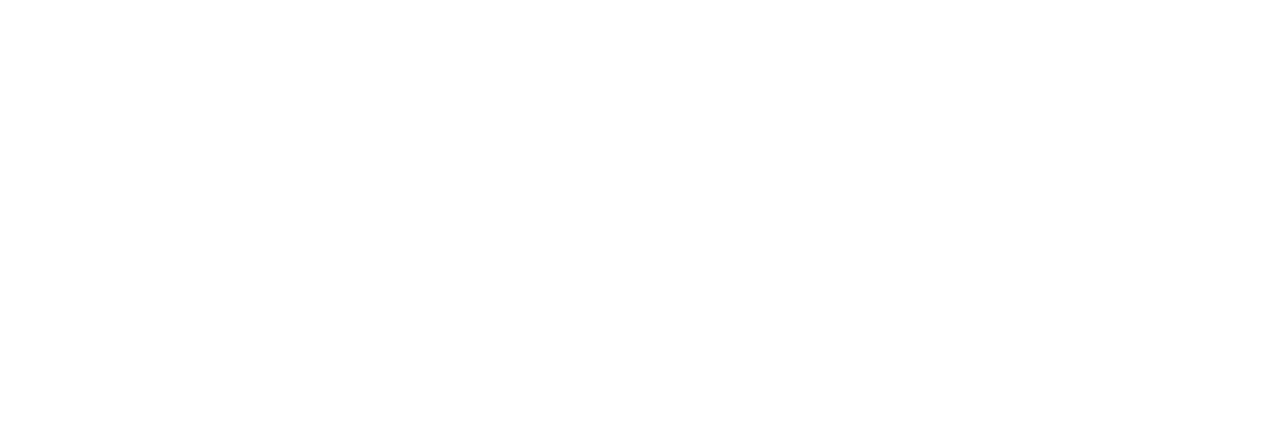
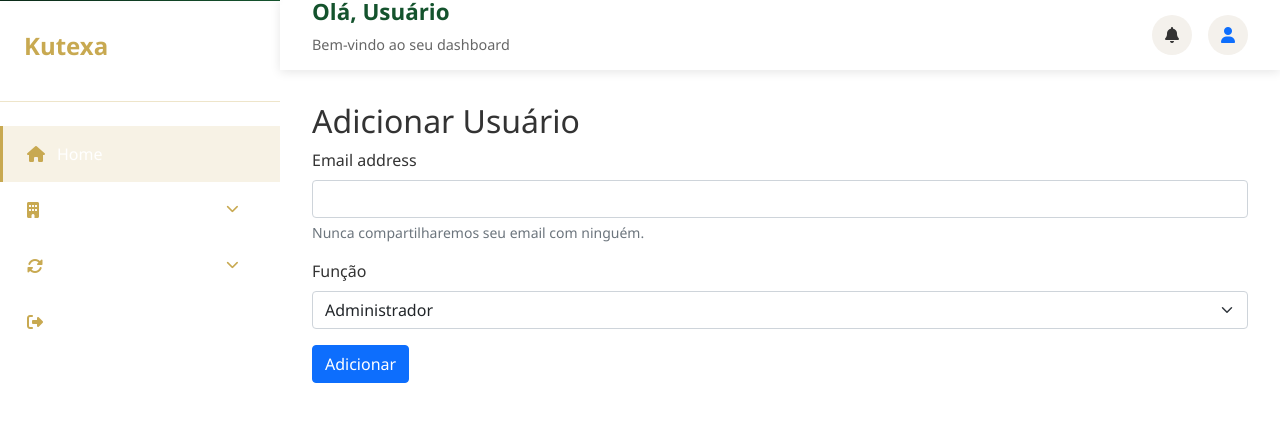
Before and after one commit to NelsonMuquissi/Learn, a React (Create React App) app: page /1/cadastrarUSuarioEmpresa in a window 1280 px wide. Before the commit this address had no page. Shown: the top 422 px of the page. Built offline with nearby package versions, Linux system fonts and the light colour scheme.

Commit message:
CadastrarUsuario empresa

```diff
--- a/public/index.html
+++ b/public/index.html
@@ -10,6 +10,10 @@
   href="https://cdnjs.cloudflare.com/ajax/libs/font-awesome/6.4.0/css/all.min.css"
 />
  <link rel="stylesheet" href="https://cdnjs.cloudflare.com/ajax/libs/font-awesome/6.4.0/css/all.min.css">
+
+
+<!-- tailwind cdn  -->
+<link href="https://cdn.jsdelivr.net/npm/bootstrap@5.0.2/dist/css/bootstrap.min.css" rel="stylesheet" integrity="sha384-EVSTQN3/azprG1Anm3QDgpJLIm9Nao0Yz1ztcQTwFspd3yD65VohhpuuCOmLASjC" crossorigin="anonymous">
 
     <meta
       name="description"
@@ -46,5 +50,6 @@
       To create a production bundle, use `npm run build` or `yarn build`.
     -->
 
+    <script src="https://cdn.jsdelivr.net/npm/bootstrap@5.0.2/dist/js/bootstrap.bundle.min.js" integrity="sha384-MrcW6ZMFYlzcLA8Nl+NtUVF0sA7MsXsP1UyJoMp4YLEuNSfAP+JcXn/tWtIaxVXM" crossorigin="anonymous"></script>
   </body>
 </html>
--- a/src/App.js
+++ b/src/App.js
@@ -1,6 +1,7 @@
 import { BrowserRouter, Route, Routes } from "react-router-dom";
 
 import { AlertProvider } from "./contexts/AlertContext";
+import CadastrarUsuarioEmpresa from './pages/cadastrarUsuarioEmpresa';
 import CadastroempresasPage from "./pages/CadastroempresasPage";
 import DashboardPage from "./pages/DashboardPage";
 import LandingPage from "./pages/LandingPage";
@@ -19,6 +20,7 @@
         <Route path="/dashboard" element={< DashboardPage/>} />
         <Route path="/reconciliation" element={< ReconciliationPage/>} />
         <Route path="/cadastroempresas" element={<CadastroempresasPage/>}/>
+        <Route path="/:id/cadastrarUSuarioEmpresa" element={<CadastrarUsuarioEmpresa/>}/>
         <Route path="/listarEmpresas" element={<ListarEmpresasPage/>}/>
       </Routes>
     </BrowserRouter>
--- /dev/null
+++ b/src/components/dashboard/CadastramentoDeUsuario.jsx
@@ -0,0 +1,104 @@
+import { useState } from "react";
+import { useParams } from "react-router-dom";
+import { useAlert } from "../../contexts/AlertContext";
+
+export default function CadastramentoDeUsuario() {
+  const [email, setEmail] = useState("");
+  const [role, setRole] = useState("admin"); // Pode mudar se quiser permitir escolha
+  const { showNotification } = useAlert();
+
+
+    const { id } = useParams();
+
+    const  companyId = id;
+  const handleSubmit = async (e) => {
+  e.preventDefault();
+
+  const token = localStorage.getItem("token");
+  if (!token) {
+    showNotification("Sessão expirada. Faça login novamente.", "error");
+    return;
+  }
+
+  if (!companyId) {
+    showNotification("ID da empresa não definido.", "error");
+    return;
+  }
+
+  try {
+    const response = await fetch(
+      `https://kutexa-api.onrender.com/api/v1/companies/${companyId}/users`,
+      {
+        method: "POST",
+        headers: {
+          "Content-Type": "application/json",
+          "Authorization": `Bearer ${token}`,
+        },
+        body: JSON.stringify({
+          userEmail: email,
+          role: role,
+        }),
+      }
+    );
+
+    if (response.status === 200) {
+      showNotification("Usuário adicionado com sucesso!", "success");
+      setEmail("");
+    } else if (response.status === 403) {
+      showNotification("Apenas administradores podem adicionar usuários.", "error");
+    } else if (response.status === 404) {
+      showNotification("Usuário com o e-mail fornecido não foi encontrado.", "warning");
+    } else {
+      showNotification("Erro desconhecido ao adicionar usuário.", "error");
+    }
+  } catch (error) {
+    console.error(error);
+    showNotification("Falha na comunicação com o servidor.", "error");
+  }
+};
+
+  return (
+    <div>
+      <div className="card-whiteSmoke">
+        <h2>Adicionar Usuário</h2>
+      </div>
+
+      <form onSubmit={handleSubmit}>
+        <div className="mb-3">
+          <label htmlFor="emailInput" className="form-label">
+            Email address
+          </label>
+          <input
+            type="email"
+            className="form-control"
+            id="emailInput"
+            aria-describedby="emailHelp"
+            value={email}
+            onChange={(e) => setEmail(e.target.value)}
+            required
+          />
+          <div id="emailHelp" className="form-text">
+            Nunca compartilharemos seu email com ninguém.
+          </div>
+        </div>
+
+        <div className="mb-3">
+          <label htmlFor="roleSelect" className="form-label">Função</label>
+          <select
+            id="roleSelect"
+            className="form-select"
+            value={role}
+            onChange={(e) => setRole(e.target.value)}
+          >
+            <option value="admin">Administrador</option>
+            <option value="user">Usuário</option>
+          </select>
+        </div>
+
+        <button type="submit" className="btn btn-primary">
+          Adicionar
+        </button>
+      </form>
+    </div>
+  );
+}
--- a/src/components/dashboard/Cadastroempresas.jsx
+++ b/src/components/dashboard/Cadastroempresas.jsx
@@ -8,7 +8,7 @@
     defaultCurrency: "AOA"
   });
 
-    const [processing, setProcessing] = useState(false);
+  const [processing, setProcessing] = useState(false);
   const [errors, setErrors] = useState({});
 
   const handleCompanyChange = (e) => {
--- a/src/components/dashboard/ListarEmpresas.jsx
+++ b/src/components/dashboard/ListarEmpresas.jsx
@@ -1,12 +1,13 @@
-
-import { useEffect, useState, } from "react";
-import "../../styles/reconciliation.css";
+import { useEffect, useState } from "react";
+import { useNavigate } from "react-router-dom";
 
 export default function ListarEmpresas() {
   const [companies, setCompanies] = useState([]);
   const [loading, setLoading] = useState(true);
   const [error, setError] = useState("");
 
+
+  const navigate = useNavigate()
   useEffect(() => {
     const fetchCompanies = async () => {
       const token = localStorage.getItem("token");
@@ -21,29 +22,19 @@
         const response = await fetch(
           "https://kutexa-api.onrender.com/api/v1/companies/",
           {
-            method: "GET",
             headers: {
               "Content-Type": "application/json",
-              Authorization: `Bearer ${token}`
+              Authorization: `Bearer ${token}`,
             },
-            credentials: "include"
           }
         );
 
-        if (response.status === 401) {
-          setError("Token inválido ou expirado. Faça login novamente.");
-          setLoading(false);
-          return;
-        }
-
-        if (!response.ok) {
-          throw new Error("Erro ao buscar empresas");
-        }
+        if (!response.ok) throw new Error();
 
         const data = await response.json();
         setCompanies(data);
-      } catch (err) {
-        setError("Erro de conexão com o servidor");
+      } catch {
+        setError("Erro ao buscar empresas");
       } finally {
         setLoading(false);
       }
@@ -52,63 +43,75 @@
     fetchCompanies();
   }, []);
 
-  if (loading) {
-    return <p style={{ padding: 20 }}>🔄 Carregando empresas...</p>;
-  }
+  if (loading)
+    return (
+      <div className="container mt-3">
+        <div className="alert alert-info py-2">
+          🔄 Carregando...
+        </div>
+      </div>
+    );
 
-  if (error) {
-    return <p style={{ padding: 20, color: "red" }}>{error}</p>;
-  }
+  if (error)
+    return (
+      <div className="container mt-3">
+        <div className="alert alert-danger py-2">{error}</div>
+      </div>
+    );
 
   return (
-    <div className="reconciliation-container-empresa">
-      <div className="page-header-empresa">
-        <h1>Empresas Cadastradas</h1>
-        <p>Lista de empresas registadas no sistema</p>
+    <div className="container mt-3">
+
+      <div className="d-flex justify-content-between align-items-center mb-3">
+        <h5 className="mb-0">Empresas</h5>
       </div>
 
-      <div className="register-card-empresa">
+      <div className="card shadow-sm">
+        <div className="card-body p-3">
+
           {companies.length === 0 ? (
-          <p>Nenhuma empresa encontrada.</p>
+            <p className="text-muted mb-0">Nenhuma empresa encontrada.</p>
           ) : (
-          <table className="empresa-table" style={{ width: "100%", borderCollapse: "collapse" }}>
-            <thead>
+            <div className="table-responsive">
+              <table className="table table-sm table-hover align-middle mb-0">
+                <thead className="table-light">
                   <tr>
-                <th style={th}>Nome</th>
-                <th style={th}>NIF</th>
-                <th style={th}>Moeda</th>
-                <th style={th}>Criado em</th>
+                    <th>Nome</th>
+                    <th>NIF</th>
+                    <th>Data</th>
+                    <th className="text-end">Ações</th>
                   </tr>
                 </thead>
-            <tbody>
+                <tbody className="text-white">
                   {companies.map((company) => (
                     <tr key={company.id}>
-                  <td style={td}>{company.name}</td>
-                  <td style={td}>{company.nif}</td>
-                  <td style={td}>{company.defaultCurrency}</td>
-                  <td style={td}>
+                      <td>{company.name}</td>
+                      <td>{company.nif}</td>
+                      <td>
                         {company.createdAt
                           ? new Date(company.createdAt).toLocaleDateString()
                           : "-"}
+                      </td>
+                      <td className="text-end">
+                        <button
+                          className="btn btn-sm btn-primary"
+                          onClick={() => navigate(`/${company.id}/cadastrarUSuarioEmpresa`)
+                          }
+                        >
+
+
+                          + Usuário
+                        </button>
                       </td>
                     </tr>
                   ))}
                 </tbody>
               </table>
+            </div>
           )}
+
+        </div>
       </div>
     </div>
   );
 }
-
-/* estilos simples inline (podes mover para CSS) */
-const th = {
-  padding: "12px",
-  borderBottom: "1px solid #ccc",
-  textAlign: "left"
-};
-
-const td = {
-  padding: "10px",
-  borderBottom: "1px solid #eee"
-};
--- a/src/components/dashboard/Sidebar.jsx
+++ b/src/components/dashboard/Sidebar.jsx
@@ -44,7 +44,7 @@
       hasSubmenu: true,
       submenu: [
         { text: 'Cadastrar Empresa', onClick: () => window.location.href = '/cadastroempresas' },
-        { text: 'Ver Empresas', onClick: () => window.location.href = '/listarEmpresas' }
+         { text: 'Ver Empresas', onClick: () => window.location.href = '/listarEmpresas' }
       ]
     },
     {
--- /dev/null
+++ b/src/pages/cadastrarUsuarioEmpresa.jsx
@@ -0,0 +1,15 @@
+
+
+import CadastramentoDeUsuario from "../components/dashboard/CadastramentoDeUsuario";
+import DashboardLayout from "./DashboardLayout";
+export default function CadastrarUsuarioEmpresa({onLogout})
+{
+    const user = JSON.parse(localStorage.getItem('user'))
+    const username = user?.name || 'Usuário';
+    return (
+        <DashboardLayout  userName={username} onLogout={onLogout}>
+            <CadastramentoDeUsuario/>
+        </DashboardLayout>
+
+     )
+}
```
Also changed, not shown: 1 other file (tests, documents, lock files or other folders). Lines whose indentation alone changed are shown as unchanged.
